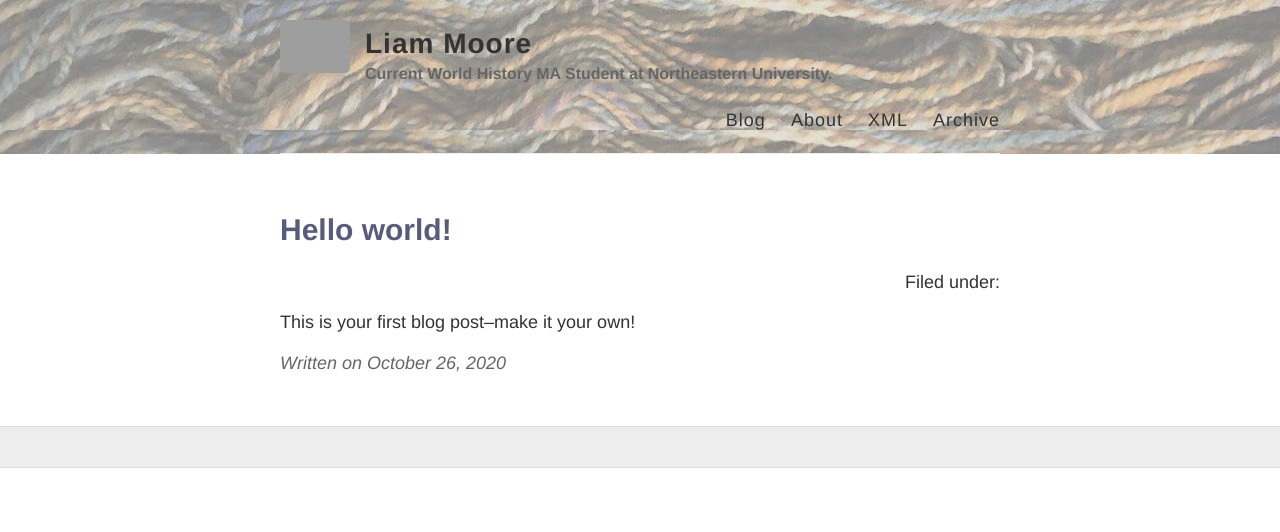
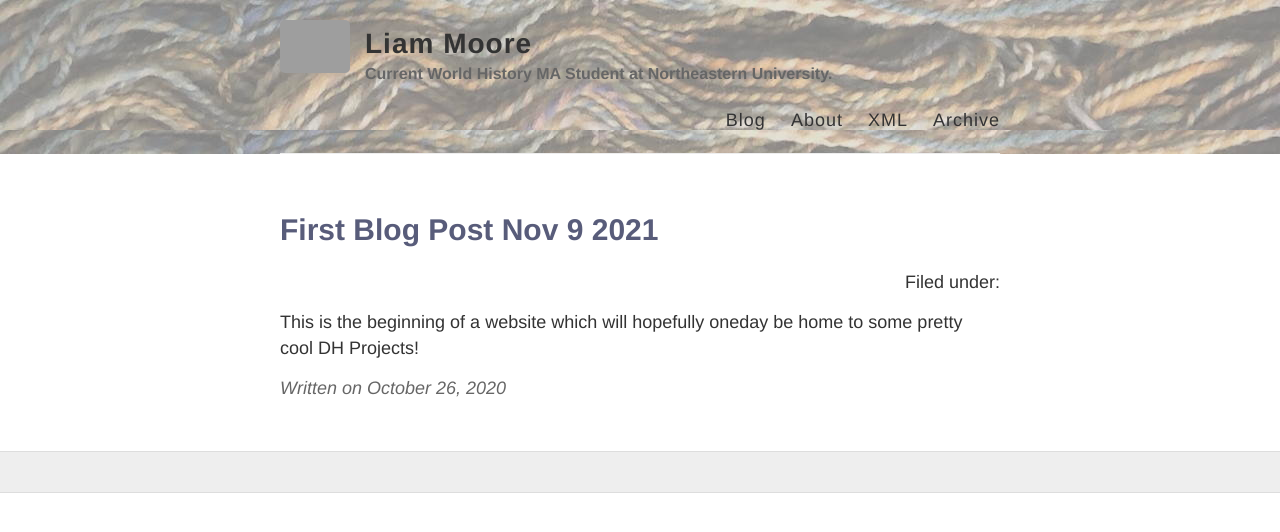
Before and after one commit to Liam-moore14/go-away, a Jekyll site: the page built from _posts/2020-10-26-Hello-World.md, in a window 1280 px wide. Shown: the top 532 px of the page. Built offline with Jekyll 4.4.1, drawn with Linux system fonts in a browser that asks for light colours; grey boxes are pictures that could not be loaded.

Commit message:
Update 2020-10-26-Hello-World.md

```diff
--- a/_posts/2020-10-26-Hello-World.md
+++ b/_posts/2020-10-26-Hello-World.md
@@ -1,6 +1,6 @@
 ---
 layout: post
-title: Hello world!
+title: First Blog Post Nov 9 2021
 ---
 
-This is your first blog post--make it your own!
+This is the beginning of a website which will hopefully oneday be home to some pretty cool DH Projects!
```
